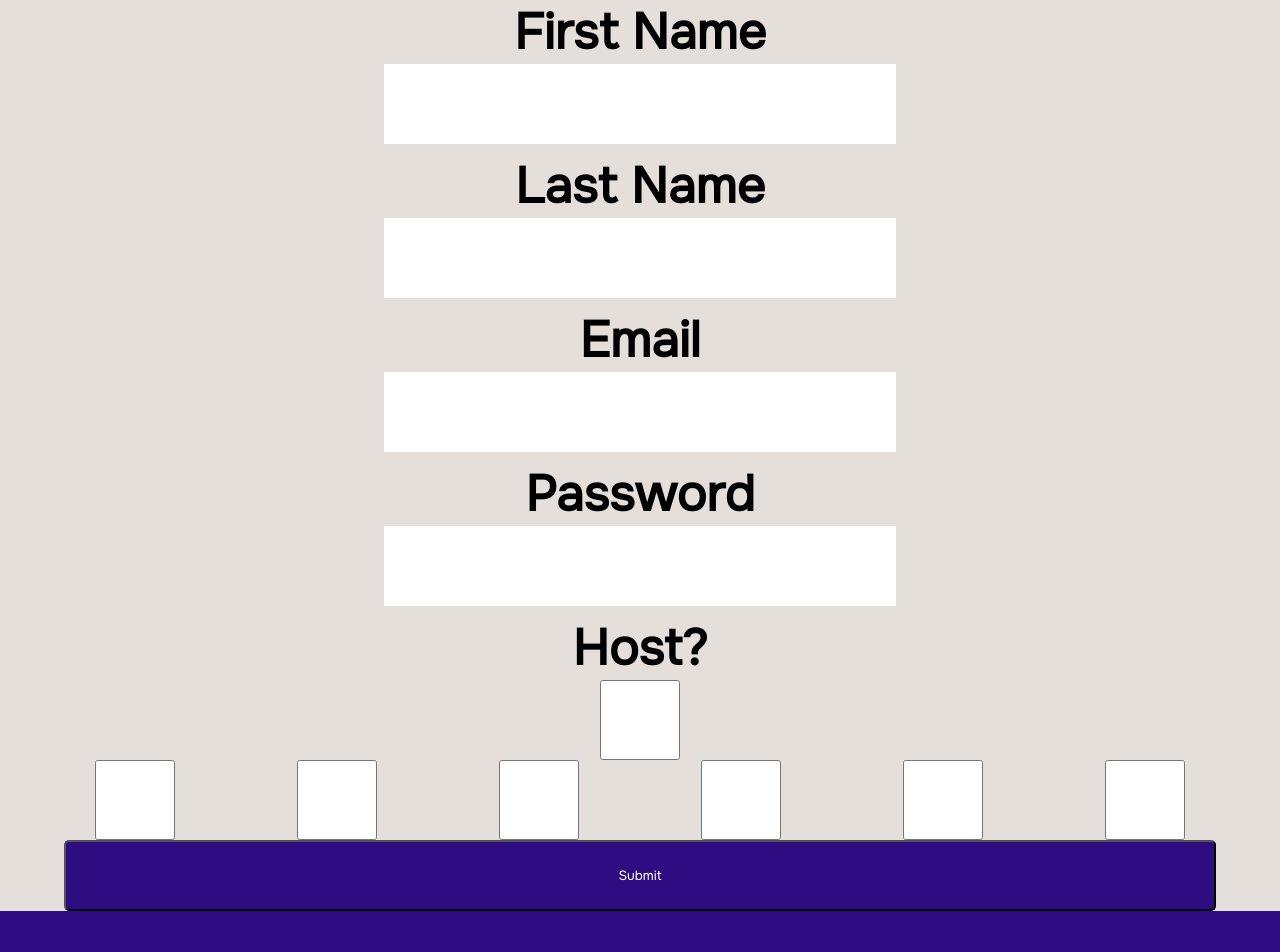
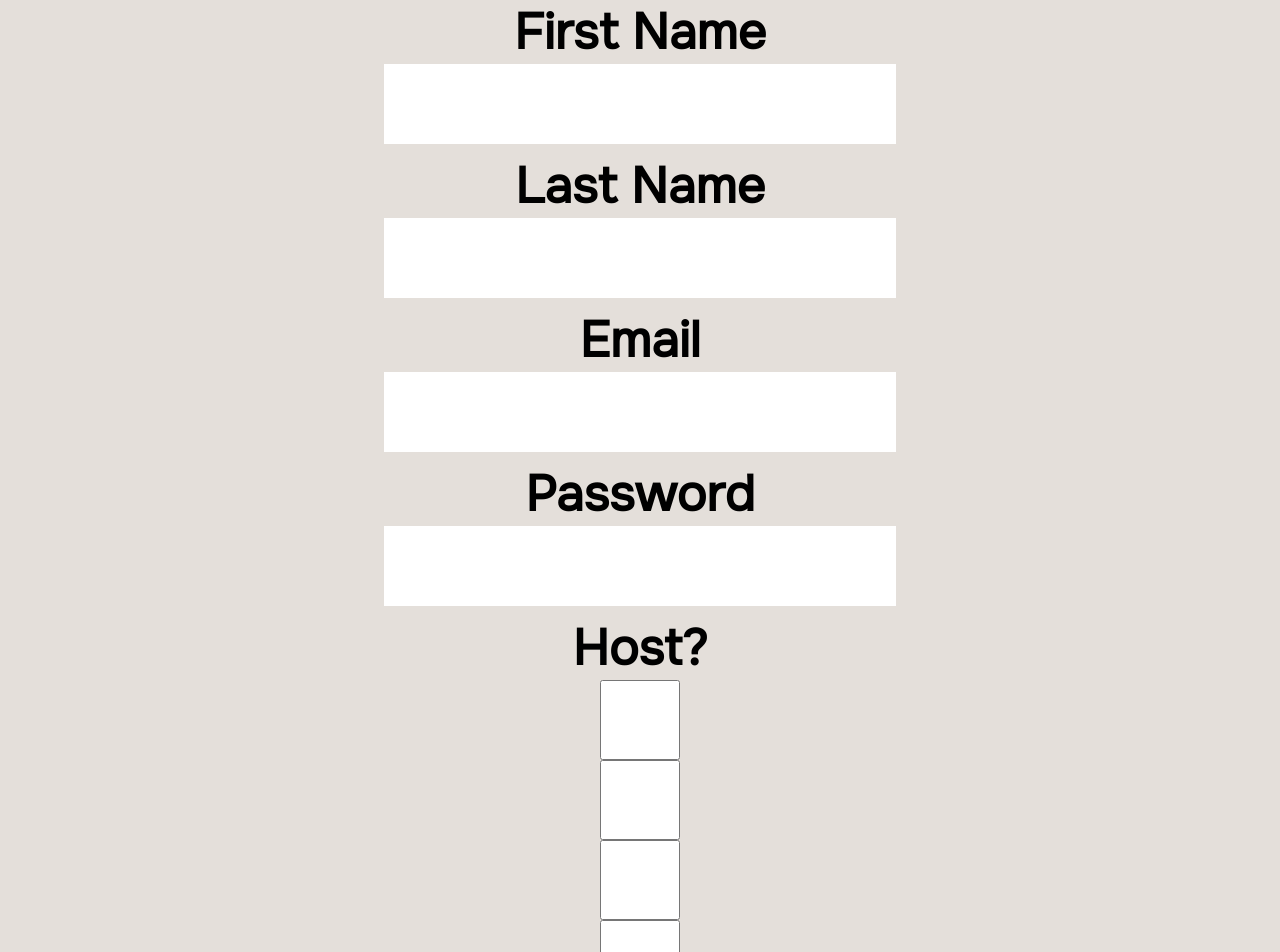
Before and after one commit to cfgdelaware23/Team-12, a React (Create React App) app in the folder client/: page /SignUp in a window 1280 px wide. Shown: the top 952 px of the page. Before the commit the page ends 911 px from the top, so only its background shows below. Built offline with nearby package versions, Linux system fonts and the light colour scheme.

Commit message:
Fixing up csss for sign up page

```diff
--- a/client/src/pages/SignUp.css
+++ b/client/src/pages/SignUp.css
@@ -21,7 +21,7 @@ h1 {
   align-items: center;
   justify-content: center;
   height: 10vh;
-
+  width: 40vw;
   margin-bottom: 10px;
 
 }
@@ -103,16 +103,7 @@ h1.heading {
   justify-content: center;
 }
 
-.horizontal_stack {
-  color: black;
-  border-color: transparent;
-  border-width: 2px;
-  padding: 0px;
-  display: flex;
-  flex-direction: row;
-  align-items: flex-start;
-  justify-content: flex-start;
-}
+
 
 .input[type="checkbox"] {
 
```
